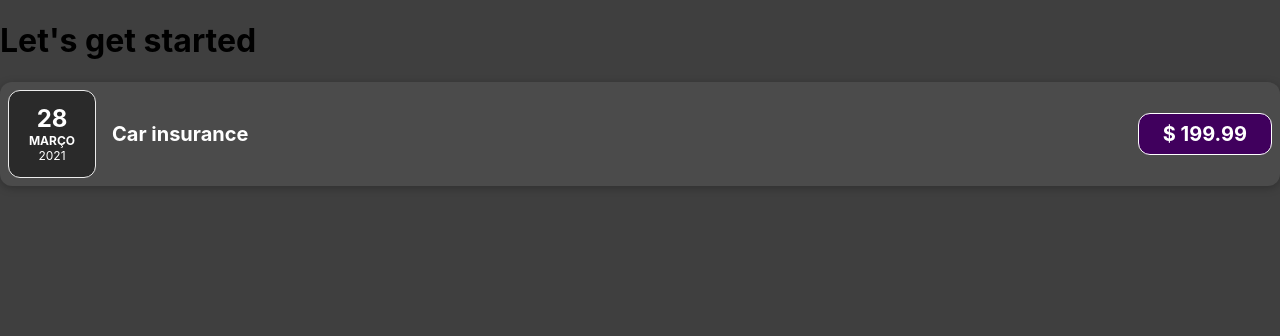
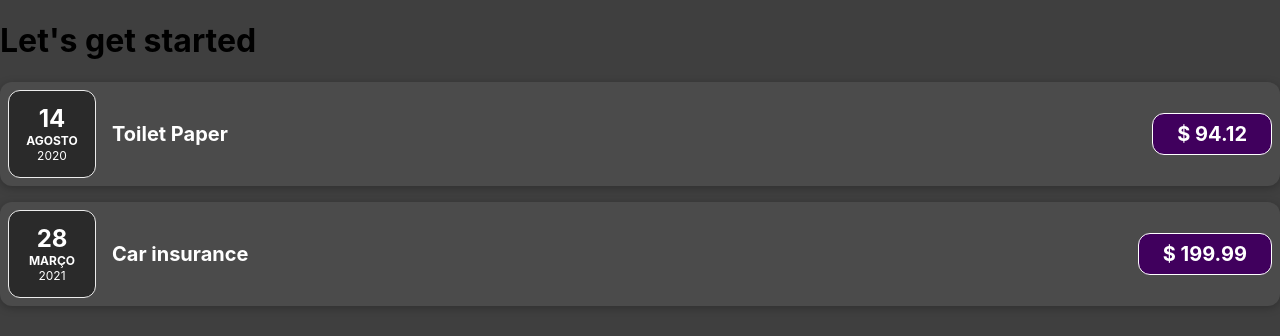
Before and after one commit to aff123456/React, a React (Create React App) app in the folder app-01-basics/: page / in a window 1280 px wide. Shown: the top 336 px of the page. Built offline with nearby package versions, Linux system fonts and the light colour scheme.

Commit message:
Update App.js

```diff
--- a/app-01-basics/src/App.js
+++ b/app-01-basics/src/App.js
@@ -3,29 +3,38 @@ import './App.css';
 import ExpenseItem from './components/ExpenseItem';
 
 function App() {
+
+    const expenses = [
+        {
+            id: 'e1',
+            title: 'Toilet Paper',
+            amount: 94.12,
+            date: new Date(2020, 7, 14),
+        },
+        {
+            id: 'e2',
+            title: 'New TV',
+            amount: 799.49,
+            date: new Date(2021, 2, 12)
+        },
+        {
+            id: 'e3',
+            title: 'Car Insurance',
+            amount: 294.67,
+            date: new Date(2021, 2, 28),
+        },
+        {
+            id: 'e4',
+            title: 'New Desk (Wooden)',
+            amount: 450,
+            date: new Date(2021, 5, 12),
+        },
+    ];
+
     return (
-    // <div className="App">
-    //   <header className="App-header">
-    //     <img src={logo} className="App-logo" alt="logo" />
-    //     <p>
-    //       Edit <code>src/App.js</code> and save to reload.
-    //     </p>
-    //     <a
-    //       className="App-link"
-    //       href="https://reactjs.org"
-    //       target="_blank"
-    //       rel="noopener noreferrer"
-    //     >
-    //       Learn React
-    //     </a>
-    //     <p>
-    //       This is also visible
-    //     </p>
-    //     <ExpenseItem></ExpenseItem>
-    //   </header>
-    // </div>
         <div>
             <h1>Let's get started</h1>
+            <ExpenseItem title={expenses[0].title} amount={expenses[0].amount} date={expenses[0].date} />
             <ExpenseItem />
         </div>
     );
```
Lines whose indentation alone changed are shown as unchanged.
